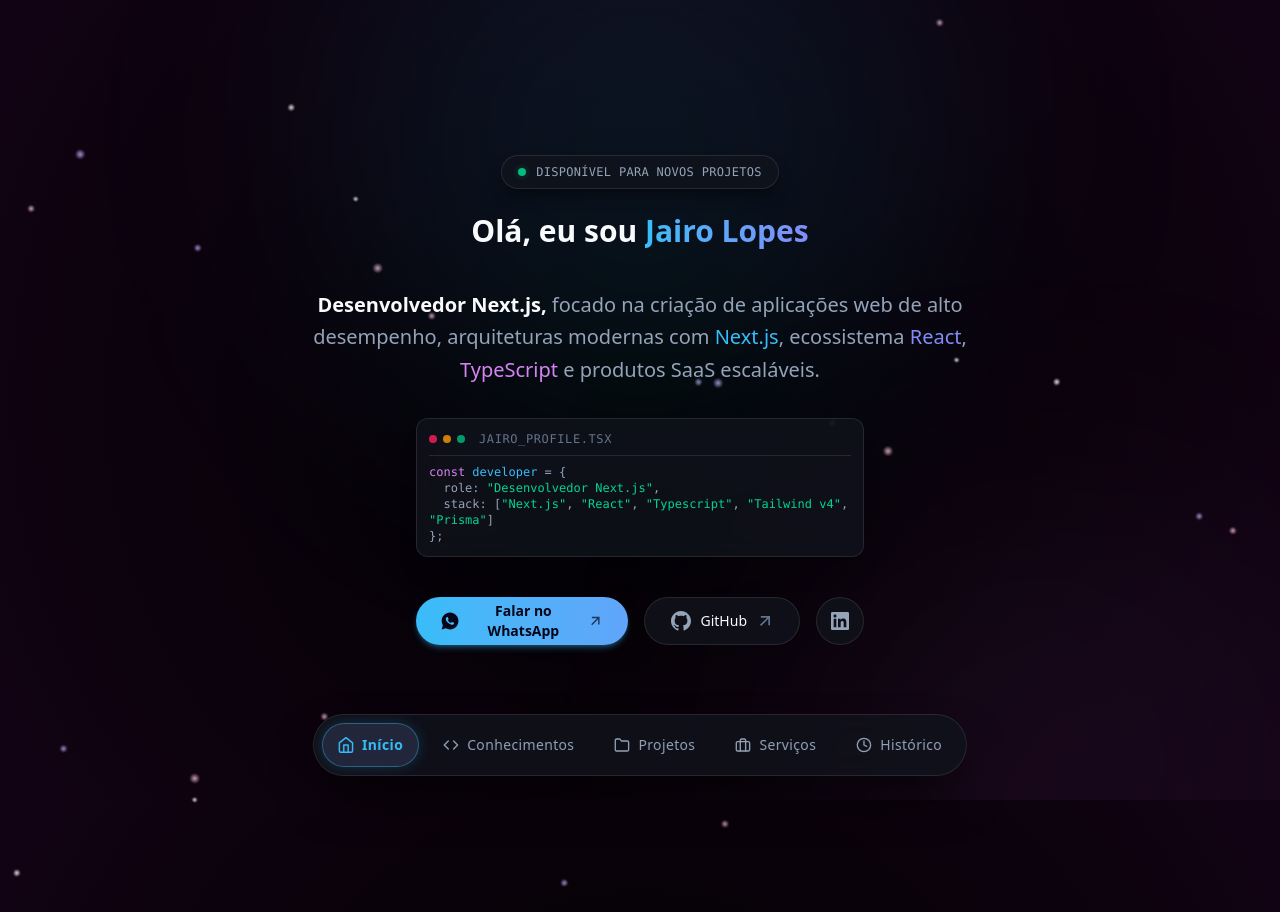
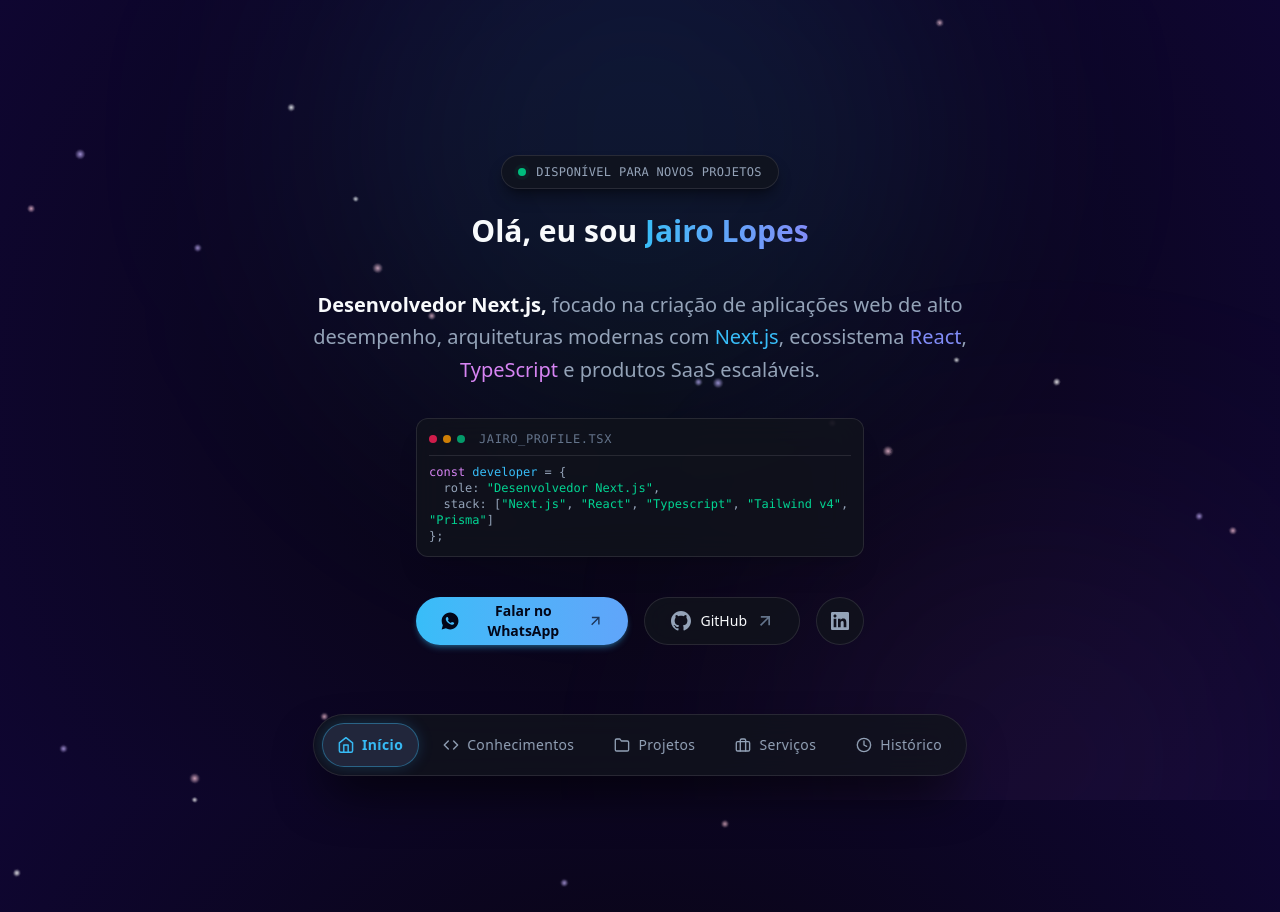
Before and after one commit to JairoLopes/jairo-portfolio, a Next.js app: page / in a window 1280 px wide. Built offline with nearby package versions, Linux system fonts and the light colour scheme.

Commit message:
Update globals.css

```diff
--- a/src/app/globals.css
+++ b/src/app/globals.css
@@ -50,12 +50,12 @@
 html {
   /* Cor sólida de fallback. Também evita que o overscroll revele uma área branca. */
   min-height: 100%;
-  background-color: #08090d;
+  background-color: #030a1a;
   /* Gradiente estático barato.*/
   background-image: radial-gradient(
     circle at 50% 50%,
-    #000000 0%,
-    #120314 100%
+    #0c00047e 0%,
+    #1a02497e 100%
   );
   /* Evita o comportamento de background fixo problemático em alguns cenários mobile. */
   background-attachment: scroll;
```
